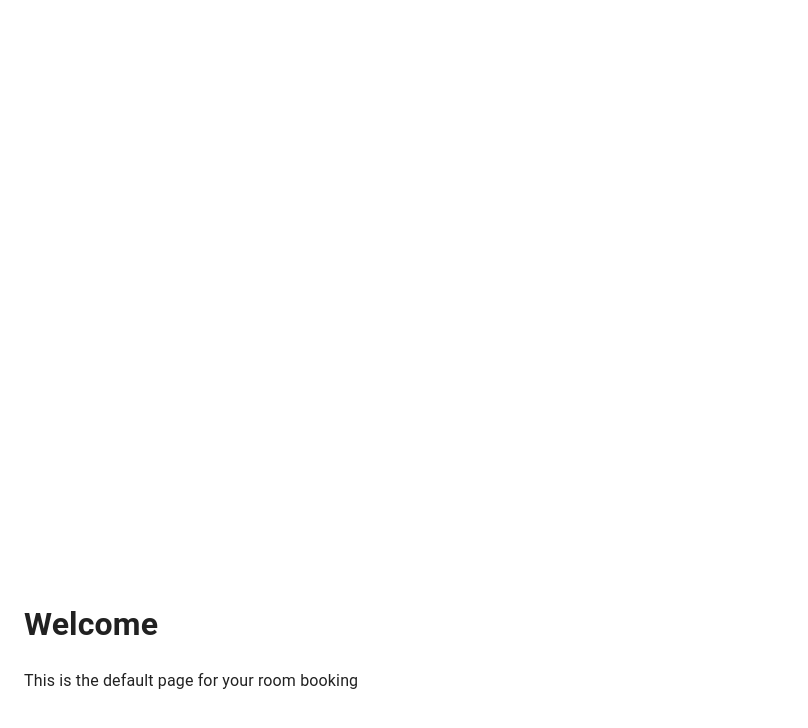
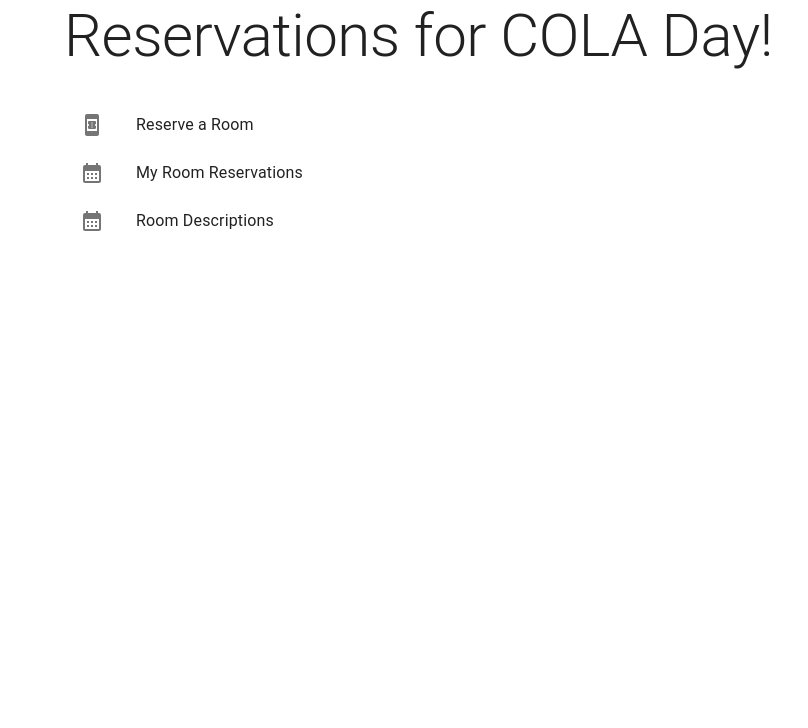
Before and after one commit to bmehta/roombooking, a Next.js app: page / in a window 1280 px wide. Shown: the top 728 px of the page, without its empty margins (0-808 px from the left). Built offline with nearby package versions, Linux system fonts and the light colour scheme.

Commit message:
Reservations.

```diff
--- /dev/null
+++ b/components/MainList.tsx
@@ -0,0 +1,41 @@
+import Box from '@mui/material/Box';
+import List from '@mui/material/List';
+import ListItem from '@mui/material/ListItem';
+import ListItemButton from '@mui/material/ListItemButton';
+import ListItemIcon from '@mui/material/ListItemIcon';
+import ListItemText from '@mui/material/ListItemText';
+import BookOnline from '@mui/icons-material/BookOnline';
+import CalendarMonth from '@mui/icons-material/CalendarMonth';
+
+export const MainList = () : JSX.Element => {
+    return (
+        <Box sx={{ width: '100%' }}>
+                <List>
+                    <ListItem disablePadding>
+                        <ListItemButton component="a" href="reserve">
+                            <ListItemIcon>
+                                <BookOnline/>
+                            </ListItemIcon>
+                            <ListItemText primary="Reserve a Room" />
+                        </ListItemButton>
+                    </ListItem>
+                    <ListItem disablePadding>
+                        <ListItemButton>
+                            <ListItemIcon>
+                                <CalendarMonth/>
+                            </ListItemIcon>
+                            <ListItemText primary="My Room Reservations" />
+                        </ListItemButton>
+                    </ListItem>
+                    <ListItem disablePadding>
+                        <ListItemButton>
+                            <ListItemIcon>
+                                <CalendarMonth/>
+                            </ListItemIcon>
+                            <ListItemText primary="Room Descriptions" />
+                        </ListItemButton>
+                    </ListItem>
+                </List>
+        </Box>
+    )
+};
--- /dev/null
+++ b/lib/db.ts
@@ -0,0 +1,20 @@
+import mysql from 'serverless-mysql';
+
+const db = mysql({
+    config: {
+        host: process.env.MYSQL_HOST,
+        port: process.env.MYSQL_PORT,
+        database: process.env.MYSQL_DATABASE,
+        user: process.env.MYSQL_USER,
+        password: process.env.MYSQL_PASSWORD
+    }
+});
+export default async function executeQuery({ query, values }) {
+    try {
+        const results = await db.query(query, values);
+        await db.end();
+        return results;
+    } catch (error) {
+        return { error };
+    }
+}
--- /dev/null
+++ b/pages/api/reserve.ts
@@ -0,0 +1,19 @@
+import { NextApiRequest, NextApiResponse } from 'next'
+import excuteQuery from '../../lib/db'
+
+export default async (req: NextApiRequest, res: NextApiResponse) => {
+    const reservation = req.body;
+    console.log('.....');
+    console.log(reservation);
+    const { startTime, endTime, userId, roomId } = reservation;
+
+    try {
+        const result = await excuteQuery({
+            query: 'INSERT INTO reservations(room_id, user_id, start_time, end_time) VALUES(?,?,?,?)',
+            values: [roomId, userId, `STR_TO_DATE('${startTime}', '%Y-%m-%dT%T.%fZ')`, `STR_TO_DATE('${endTime}', '%Y-%m-%dT%T.%fZ')`]
+        });
+        res.status(200).json({ data: result })
+    } catch ( error ) {
+        console.log( error );
+    }
+}
--- /dev/null
+++ b/pages/api/rooms.ts
@@ -0,0 +1,14 @@
+import { NextApiRequest, NextApiResponse } from 'next'
+import excuteQuery from '../../lib/db'
+
+export default async (_: NextApiRequest, res: NextApiResponse) => {
+
+    try {
+        const result = await excuteQuery({
+            query: 'select id, name from rooms'
+        });
+        res.status(200).json({ data: result })
+    } catch ( error ) {
+        console.log( error );
+    }
+}
--- /dev/null
+++ b/pages/api/search.ts
@@ -0,0 +1,6 @@
+import { NextApiRequest, NextApiResponse } from 'next'
+
+export default (_: NextApiRequest, res: NextApiResponse) => {
+    const data = ['room1', 'room2', 'room3', 'room4'];
+    res.status(200).json({ data })
+}
--- a/pages/index.tsx
+++ b/pages/index.tsx
@@ -1,24 +1,16 @@
 import { Container } from '@mui/material'
-import { useEffect } from 'react'
+import { Typography } from '@mui/material'
+import { MainList } from '../components/MainList'
 
 const App = (): JSX.Element => {
     return (
-        <main>
-            <Container
-                maxWidth="xl"
-                sx={ {
-                    marginTop: 75,
-                } }
-            >
-                <h1>
-                    Welcome
-                </h1>
-                <p>
-                    This is the default page for your room booking
-                </p>
+        <Container>
+            <Typography variant="h2" gutterBottom>
+                Reservations for COLA Day!
+            </Typography>
+            <MainList/>
 
-            </Container>
-        </main>
+        </Container>
     )
 };
 
```
Also changed, not shown: package.json (+7 -1 lines), pages/reserve.tsx (added, +97 -0 lines).
